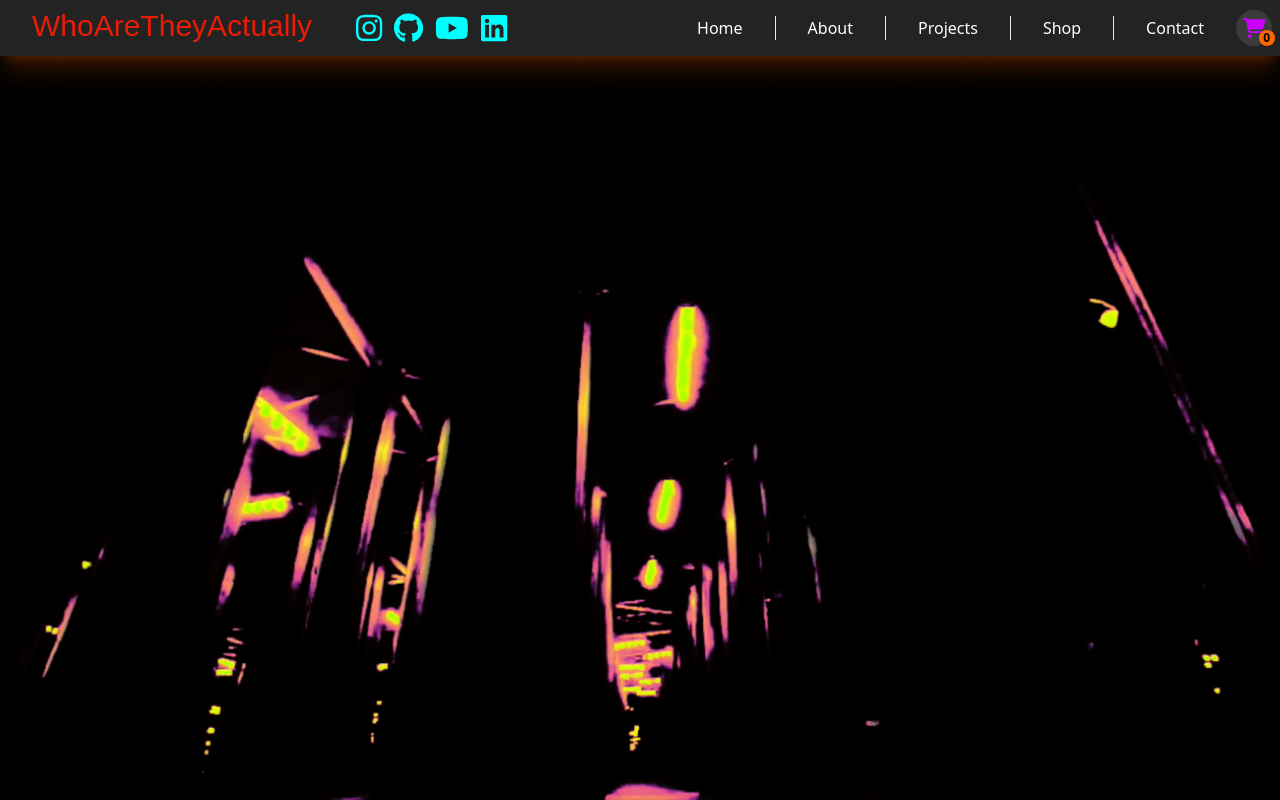
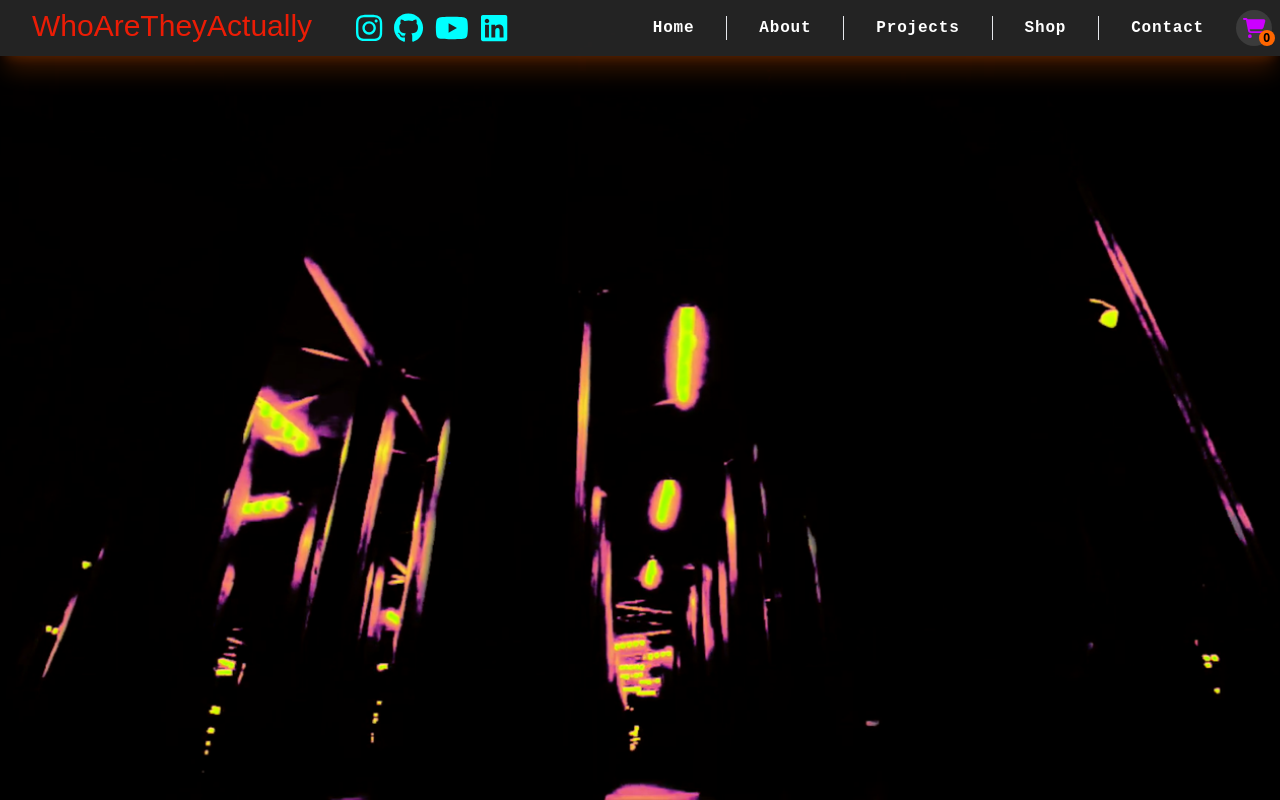
Before and after one commit to MrKingofspades/WATAWebsite, a React (Vite) app: page / in a window 1280 px wide. Built offline with nearby package versions, Linux system fonts and the light colour scheme; a web font is replaced by a local one.

Commit message:
Prettying things up

```diff
--- a/src/components/Navbar.jsx
+++ b/src/components/Navbar.jsx
@@ -48,19 +48,19 @@ const Navbar = () => {
               <div className='flex flex-row lg:flex-1 justify-center items-center'>
                 <div className='hidden lg:flex'>
                   <div className='flex flex-auto sm:flex-1 px-4 border-r'>
-                    <a href='#hero' className='text-white hover:text-neon-purple text-md w-full text-center px-1.5 xs:px-3 sm:px-4 hover:bg-[#444444] rounded-full'>Home</a>
+                    <a href='#hero' className='text-white font-ysabeau font-semibold tracking-wider hover:text-neon-purple text-md w-full text-center px-1.5 xs:px-3 sm:px-4 hover:bg-[#444444] rounded-full'>Home</a>
                   </div>
                   <div className='flex flex-auto sm:flex-1 px-4 border-r'>
-                    <a href='#hero' className='text-white hover:text-neon-purple text-md w-full text-center px-1.5 xs:px-3 sm:px-4 hover:bg-[#444444] rounded-full'>About</a>
+                    <a href='#hero' className='text-white font-ysabeau font-semibold hover:text-neon-purple text-md w-full text-center px-1.5 xs:px-3 sm:px-4 hover:bg-[#444444] rounded-full tracking-wider'>About</a>
                   </div>
                   <div className='flex flex-auto sm:flex-1 px-4 border-r'>
-                    <a href='#hero' className='text-white hover:text-neon-purple text-md w-full text-center px-1.5 xs:px-3 sm:px-4 hover:bg-[#444444] rounded-full'>Projects</a>
+                    <a href='#hero' className='text-white font-ysabeau font-semibold hover:text-neon-purple text-md w-full text-center px-1.5 xs:px-3 sm:px-4 hover:bg-[#444444] rounded-full tracking-wider'>Projects</a>
                   </div>
                   <div className='flex flex-auto sm:flex-1 px-4 border-r'>
-                    <a href='#hero' className='text-white hover:text-neon-purple text-md w-full text-center px-1.5 xs:px-3 sm:px-4 hover:bg-[#444444] rounded-full'>Shop</a>
+                    <a href='#hero' className='text-white font-ysabeau font-semibold hover:text-neon-purple text-md w-full text-center px-1.5 xs:px-3 sm:px-4 hover:bg-[#444444] rounded-full tracking-wider'>Shop</a>
                   </div>
                   <div className='flex flex-auto sm:flex-1 px-4'>
-                    <a href='#hero' className='text-white hover:text-neon-purple text-md w-full text-center px-1.5 xs:px-3 sm:px-4 hover:bg-[#444444] rounded-full'>Contact</a>
+                    <a href='#hero' className='text-white font-ysabeau font-semibold hover:text-neon-purple text-md w-full text-center px-1.5 xs:px-3 sm:px-4 hover:bg-[#444444] rounded-full tracking-wider'>Contact</a>
                   </div>
                 </div>
                 <button className='flex invisible lg:visible w-9 h-9 bg-nav-bg hover:bg-neon-yellow hover:shadow-md hover:shadow-neon-green rounded-full justify-center items-center'>
```
